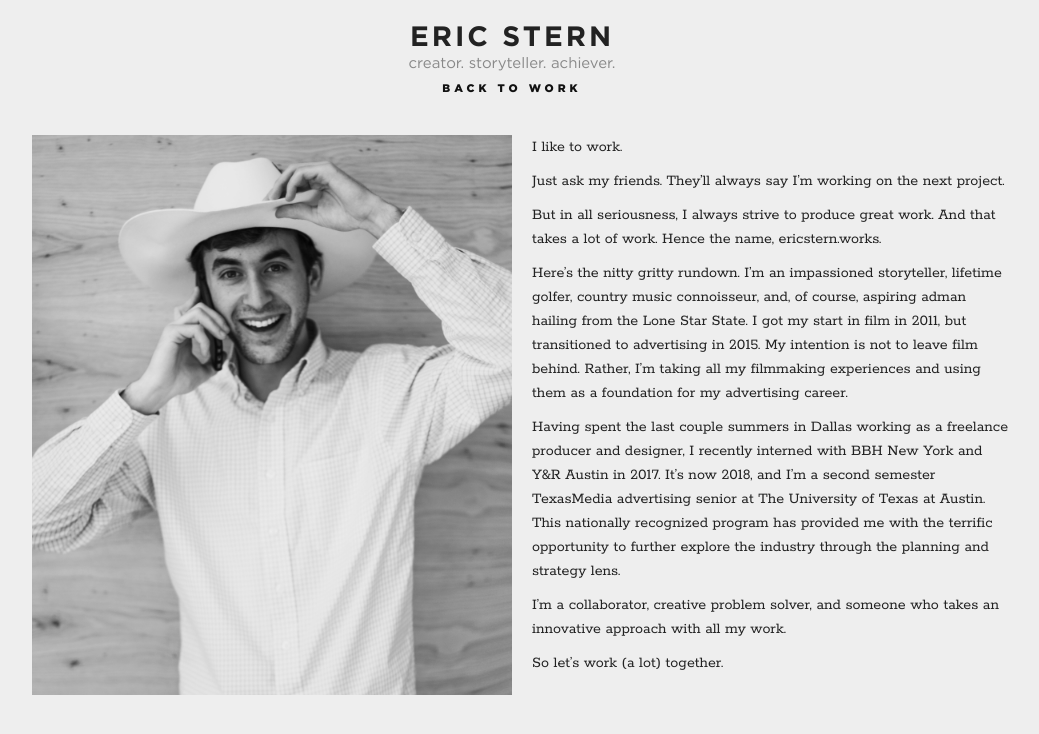
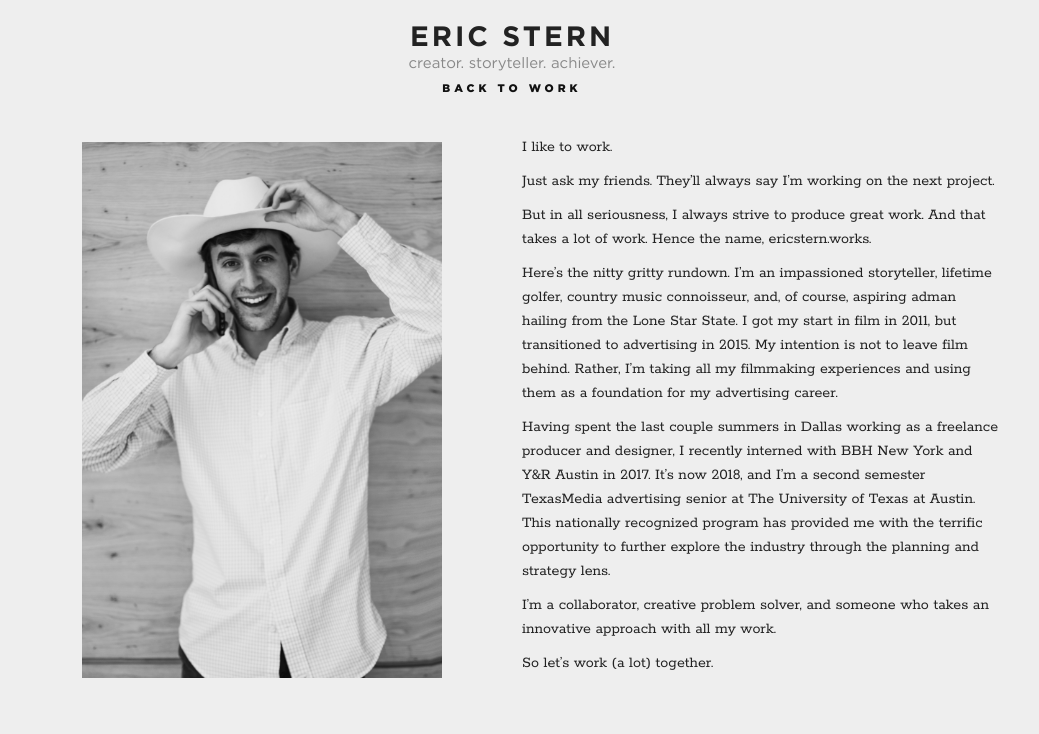
Before and after one commit to heidarianw/EricStern, a Jekyll site: the page built from about.markdown, in a window 1280 px wide. Shown: the top 734 px of the page, without its empty margins (128-1167 px from the left). Built offline with Jekyll 4.4.1, drawn with Linux system fonts in a browser that asks for light colours; nearby versions of some CDN libraries; some web fonts are replaced.

Commit message:
updated about

```diff
--- a/_layouts/about.html
+++ b/_layouts/about.html
@@ -4,7 +4,7 @@ class: page
 ---
 
 <section class="page-content about column align-justify-align-center position-relative">
-  <div class="container row">
+  <div class="container row align-center">
 
     <figure class="bio-image grid-one-half">
       <img src="{{ page.bio_image | prepend: site.url }}">
--- a/_sass/_pages.scss
+++ b/_sass/_pages.scss
@@ -117,6 +117,12 @@
       p {
         line-height: $base-line-height;
       }
+
+      @media #{$break-huge} {
+        & {
+            flex: 0 0 30% !important;
+        }
+      }
     }
 
       @media #{$break-medium} {
@@ -130,6 +136,18 @@
 		.bio-image {
       margin: 0 $gutter / 2 0 0;
 
+      img {
+        width: $full - 25%;
+        display: block;
+        margin: 0 auto;
+      }
+
+      @media #{$break-huge} {
+        & {
+            flex: 0 0 40% !important;
+        }
+      }
+
       @media #{$break-large} {
         & {
           display: none;
--- a/css/main.scss
+++ b/css/main.scss
@@ -50,6 +50,7 @@ $half-viewport-height: 50vh;
 // Breakpoints
 $break-large: "screen and (max-width: 768px)";
 $break-medium: "screen and (max-width: 438px)";
+$break-huge: "screen and (min-width: 1550px)";
 
 @import
   "base",
```
Also changed, not shown: _uploads/eric.jpg.
